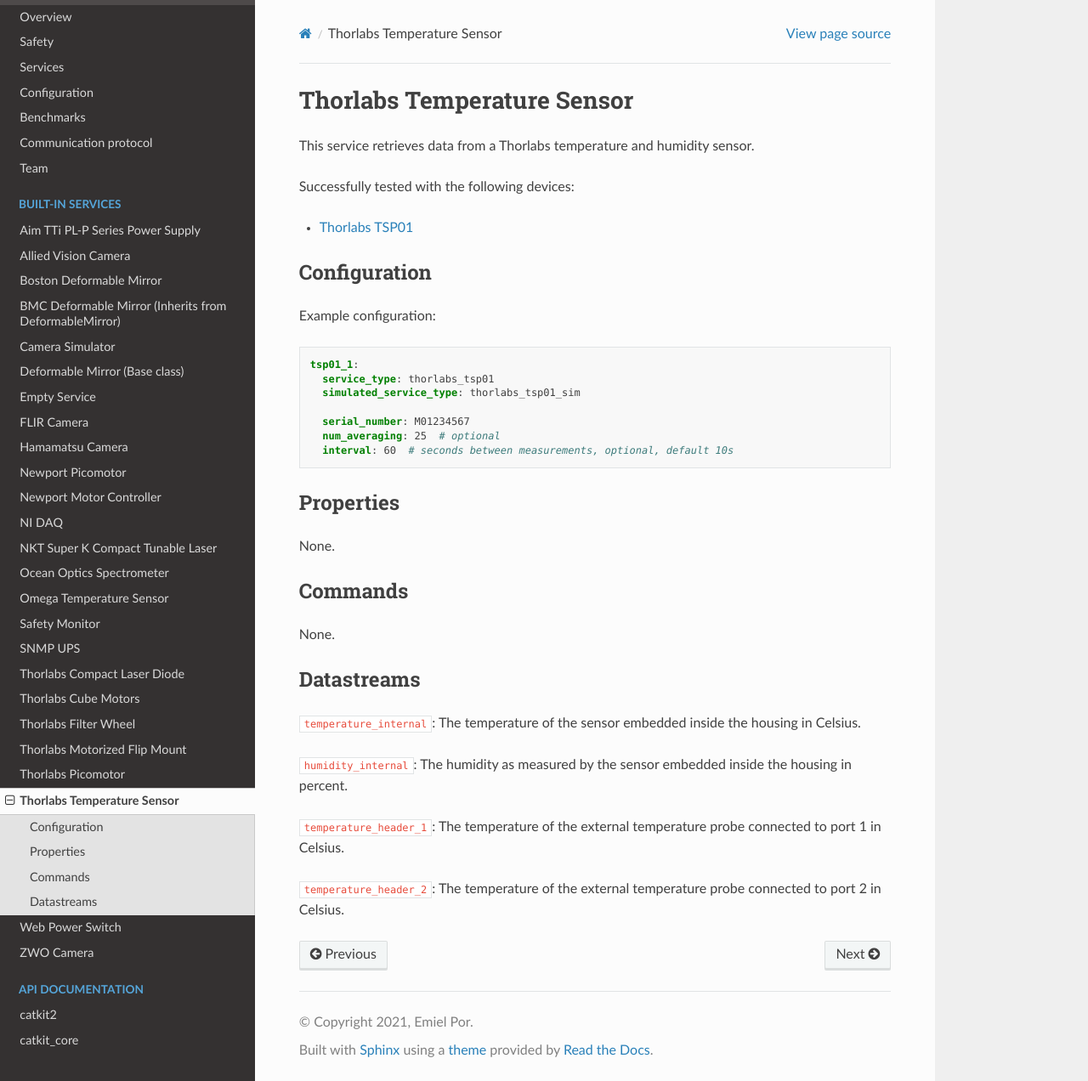
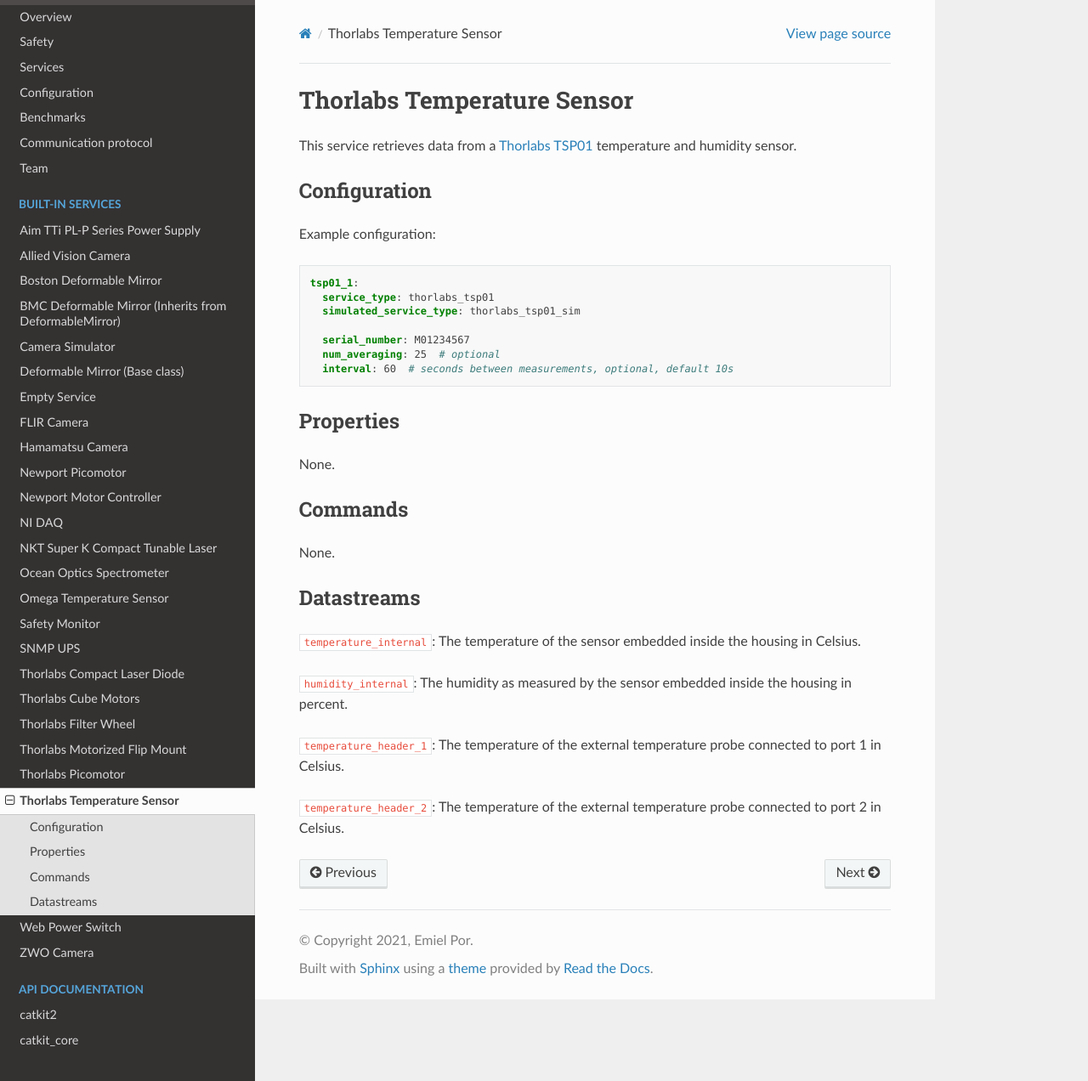
Before and after one commit to spacetelescope/catkit2, a Sphinx documentation site: the page built from docs/services/thorlabs_tsp01.rst, in a window 1280 px wide and 1272 px high. Shown: the whole window at 85% size. Built offline with Sphinx 7.4.7 and the Read the Docs theme 3.1.0, drawn with Linux system fonts in a browser that asks for light colours.

Commit message:
Revert "reformat temperature sensor description in the docs."
This reverts commit 8191273977ff53dc19d92ff08d97cd5f7e0a4a21.

```diff
--- a/docs/services/thorlabs_tsp01.rst
+++ b/docs/services/thorlabs_tsp01.rst
@@ -1,11 +1,8 @@
 Thorlabs Temperature Sensor
 ===========================
 
-This service retrieves data from a Thorlabs temperature and humidity sensor.
-
-Successfully tested with the following devices:
-
-- `Thorlabs TSP01 <https://www.thorlabs.com/thorproduct.cfm?partnumber=TSP01>`_
+This service retrieves data from a `Thorlabs TSP01 <https://www.thorlabs.com/thorproduct.cfm?partnumber=TSP01>`_
+temperature and humidity sensor.
 
 Configuration
 -------------
```
